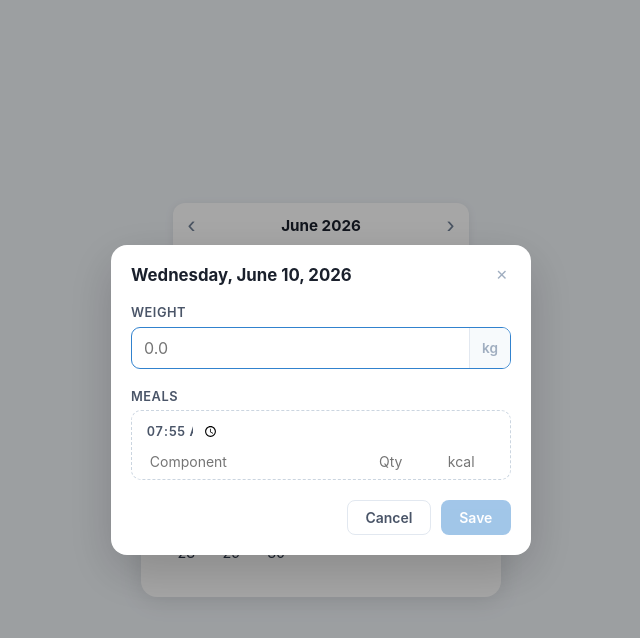
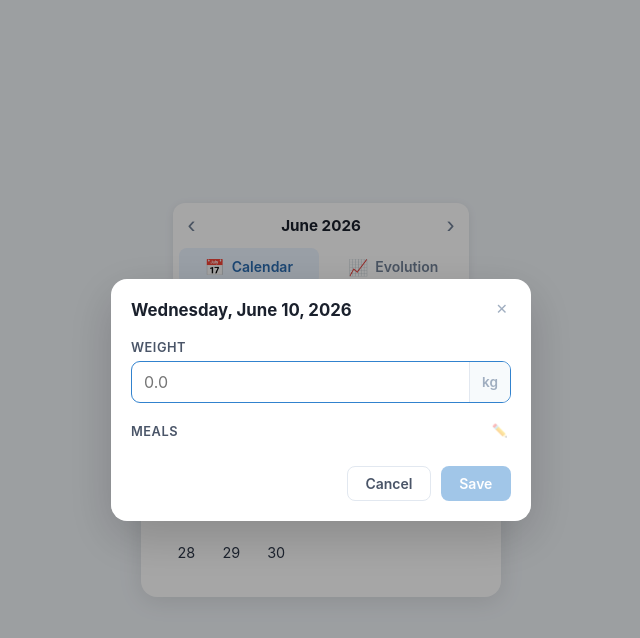
Before and after one commit to capelski/morpholody, a React (Vite) app: page / in a window 1280 px wide. Both pictures are taken after a click on the button "10". Shown: the top 638 px of the page, without its empty margins (319-959 px from the left). Built offline with nearby package versions, Linux system fonts and the light colour scheme.

Commit message:
Add a pencil icon next to the Meals title, which toggles the edit mode for meals. The ghosts entries are hidden when not in edit mode, and the meal components cannot be edited nor removed

```diff
--- a/src/components/Day.css
+++ b/src/components/Day.css
@@ -89,13 +89,39 @@
 
 .day-meals-label-row {
   display: flex;
-  align-items: baseline;
+  align-items: center;
   justify-content: space-between;
+}
+
+.day-meals-label-right {
+  display: flex;
+  align-items: center;
+  gap: 0.5rem;
 }
 
 .day-day-total {
   font-variant-numeric: tabular-nums;
   color: #4a5568;
+}
+
+.day-meals-edit-btn {
+  background: none;
+  border: none;
+  cursor: pointer;
+  font-size: 0.8rem;
+  padding: 0.1rem 0.2rem;
+  border-radius: 4px;
+  opacity: 0.4;
+  transition: opacity 0.12s;
+  line-height: 1;
+}
+
+.day-meals-edit-btn:hover {
+  opacity: 0.8;
+}
+
+.day-meals-edit-btn--active {
+  opacity: 1;
 }
 
 .day-field-label {
--- a/src/components/Day.tsx
+++ b/src/components/Day.tsx
@@ -52,11 +52,13 @@ function isMealEmpty(meal: MealEntry): boolean {
 export default function Day({ date, onClose, onSaved }: DayProps) {
   const [weightStr, setWeightStr] = useState("");
   const [meals, setMeals] = useState<MealEntry[]>([ghostMeal()]);
+  const [editingMeals, setEditingMeals] = useState(false);
   const weightRef = useRef<HTMLInputElement>(null);
 
   useEffect(() => {
     setWeightStr("");
     setMeals([ghostMeal()]);
+    setEditingMeals(false);
     getDiaryEntry(toDateKey(date)).then((entry) => {
       setWeightStr(entry?.weight != null ? String(entry.weight) : "");
       const loaded = (entry?.meals ?? []).map((m) => ({
@@ -221,14 +223,25 @@ export default function Day({ date, onClose, onSaved }: DayProps) {
           <div className="day-field">
             <div className="day-meals-label-row">
               <span className="day-field-label">Meals</span>
-              {dayCalories != null && (
-                <span className="day-field-label day-day-total">{dayCalories} kcal</span>
-              )}
+              <div className="day-meals-label-right">
+                {dayCalories != null && (
+                  <span className="day-field-label day-day-total">{dayCalories} kcal</span>
+                )}
+                <button
+                  type="button"
+                  className={`day-meals-edit-btn${editingMeals ? " day-meals-edit-btn--active" : ""}`}
+                  onClick={() => setEditingMeals((v) => !v)}
+                  aria-label={editingMeals ? "Stop editing meals" : "Edit meals"}
+                >
+                  ✏️
+                </button>
+              </div>
             </div>
 
             <ul className="day-meals">
               {meals.map((meal, mi) => {
                 const isGhostMeal = mi === meals.length - 1;
+                if (isGhostMeal && !editingMeals) return null;
                 return (
                   <li
                     key={mi}
@@ -239,7 +252,8 @@ export default function Day({ date, onClose, onSaved }: DayProps) {
                         type="time"
                         className="day-meal-field day-meal-field--time"
                         value={meal.time}
-                        onChange={(e) => updateMealTime(mi, e.target.value)}
+                        onChange={(e) => editingMeals && updateMealTime(mi, e.target.value)}
+                        readOnly={!editingMeals}
                         aria-label="Meal time"
                       />
                       {!isGhostMeal && (() => {
@@ -251,7 +265,7 @@ export default function Day({ date, onClose, onSaved }: DayProps) {
                           <span className="day-meal-total">{total} kcal</span>
                         ) : null;
                       })()}
-                      {!isGhostMeal && (
+                      {!isGhostMeal && editingMeals && (
                         <button
                           type="button"
                           className="day-meal-delete"
@@ -266,6 +280,7 @@ export default function Day({ date, onClose, onSaved }: DayProps) {
                     <ul className="day-components">
                       {meal.components.map((comp, ci) => {
                         const isGhostComp = ci === meal.components.length - 1;
+                        if (isGhostComp && !editingMeals) return null;
                         return (
                           <li key={ci} className="day-component-row">
                             <input
@@ -273,6 +288,7 @@ export default function Day({ date, onClose, onSaved }: DayProps) {
                               className="day-meal-field day-component-field--name"
                               placeholder={isGhostComp ? "Component" : ""}
                               value={comp.name}
+                              readOnly={!editingMeals}
                               onChange={(e) =>
                                 updateComponent(mi, ci, { name: e.target.value })
                               }
@@ -283,6 +299,7 @@ export default function Day({ date, onClose, onSaved }: DayProps) {
                               className="day-meal-field day-component-field--qty"
                               placeholder={isGhostComp ? "Qty" : ""}
                               value={comp.quantity}
+                              readOnly={!editingMeals}
                               onChange={(e) =>
                                 updateComponent(mi, ci, { quantity: e.target.value })
                               }
@@ -295,12 +312,13 @@ export default function Day({ date, onClose, onSaved }: DayProps) {
                               min="1"
                               step="1"
                               value={comp.calories != null ? String(comp.calories) : ""}
+                              readOnly={!editingMeals}
                               onChange={(e) =>
                                 updateComponent(mi, ci, { calories: parseCal(e.target.value) })
                               }
                               aria-label="Calories"
                             />
-                            {!isGhostComp && (
+                            {!isGhostComp && editingMeals && (
                               <button
                                 type="button"
                                 className="day-meal-delete"
```
